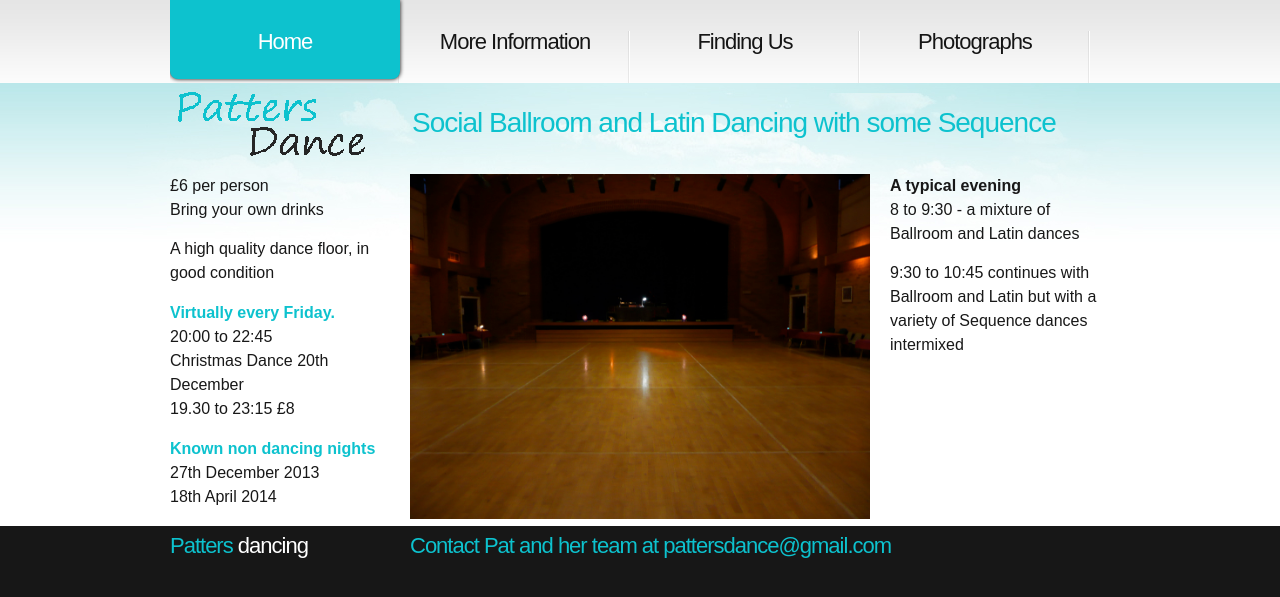
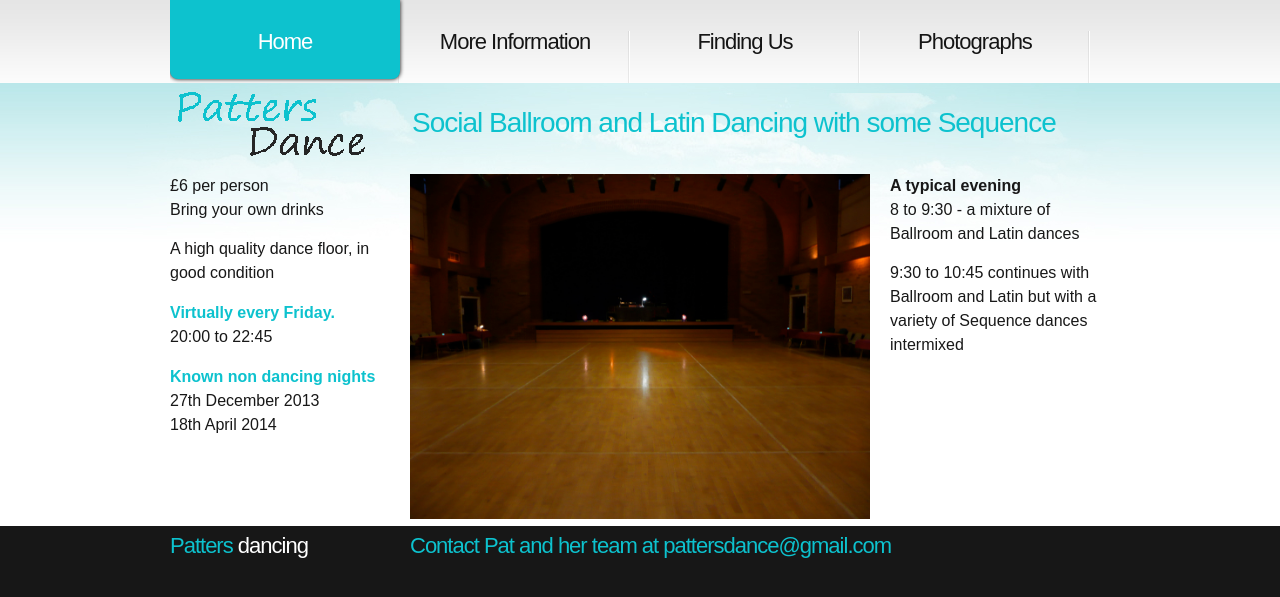
Before and after one commit to ramsayd/patters, a Jekyll site: the page built from 00_index.md, in a window 1280 px wide. Shown: the top 597 px of the page. Built offline with Jekyll 4.4.1, drawn with Linux system fonts in a browser that asks for light colours.

Commit message:
Update 00_index.md

```diff
--- a/00_index.md
+++ b/00_index.md
@@ -10,8 +10,6 @@ permalink: "index.html"
 	<dt class="marginT15">A high quality dance floor, in good condition</dt>
 	<dt class="heading-text">Virtually every Friday.</dt>
 	<dt>20:00 to 22:45</dt>
-	<dt>Christmas Dance 20th December</dt>
-	<dt>19.30 to 23:15      £8</dt>
 	<dt class="heading-text non-dancing">Known non dancing nights</dt>
 	<dt>27th December 2013</dt>
 	<dt>18th April 2014</dt></dl>
```
